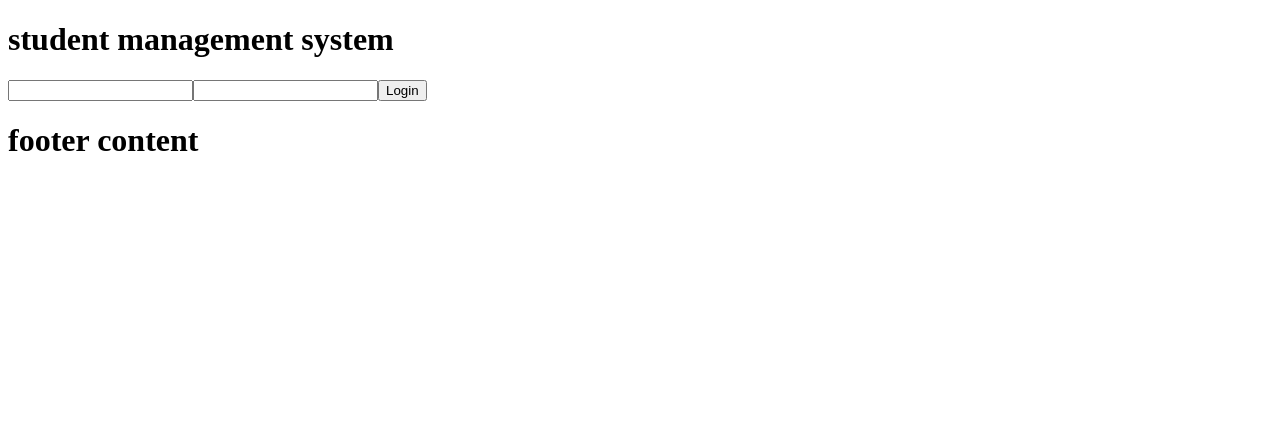
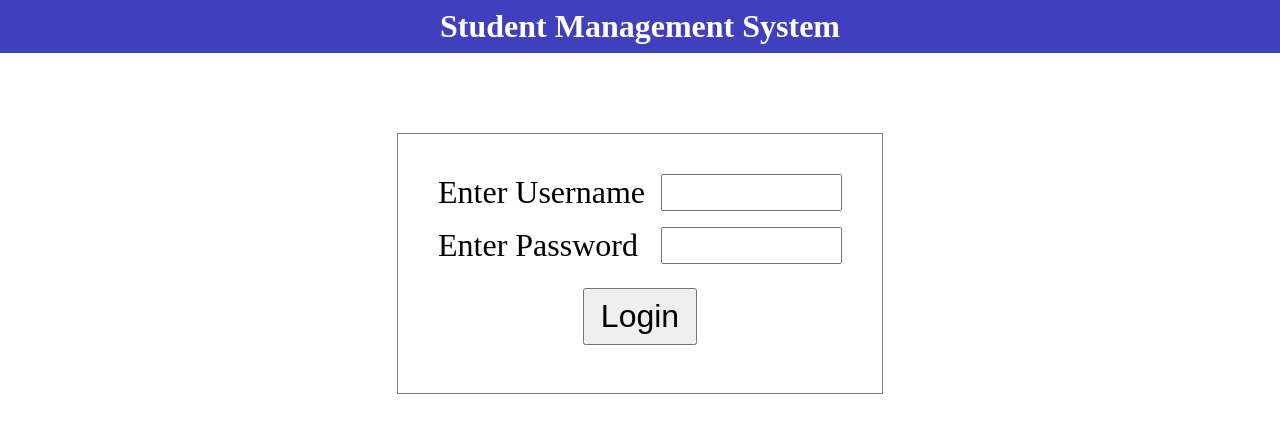
Before and after one commit to prince-thind/SDARS, a React (Create React App) app in the folder frontend/: page / in a window 1280 px wide. Shown: the top 432 px of the page. Built offline with nearby package versions, Linux system fonts and the light colour scheme.

Commit message:
style the login page

```diff
--- a/frontend/src/index.css
+++ b/frontend/src/index.css
@@ -0,0 +1,64 @@
+/*global styles */
+
+* {
+  box-sizing: border-box;
+  margin: 0;
+  padding: 0;
+}
+
+body {
+  text-align: center;
+}
+
+/* layout styles */
+
+.layout {
+  min-height: 100vh;
+  display: flex;
+  flex-direction: column;
+}
+.main {
+  flex: 1;
+}
+
+/* common component styles */
+
+.header {
+  background-color: hsl(240, 50%, 50%);
+  color: white;
+  padding: 0.5rem;
+}
+
+/* page specific styles */
+
+/* login page styles */
+
+.login-form {
+  display: flex;
+  flex-direction: column;
+  border: 1px solid gray;
+  max-width: fit-content;
+  margin: 5rem auto;
+  padding: 2rem;
+  font-size: 2rem;
+  text-align: left;
+}
+
+.login-form > label {
+  display: flex;
+  justify-content: space-between;
+  margin: 0.5rem;
+}
+.login-form input {
+  margin-left: 1rem;
+}
+
+.login-form button{
+    max-width: fit-content;
+    margin: 1rem auto;
+    padding:0.5rem 1rem;
+    font-size: inherit;
+}
+.login-form button:hover{
+    cursor: pointer;
+}
--- a/frontend/src/lib/commonComponents/Footer.js
+++ b/frontend/src/lib/commonComponents/Footer.js
@@ -1,7 +1,8 @@
 export default function Footer(){
-    return <header>
-        <h1>
-            footer content
-        </h1>
-    </header>
+    return null;
+    // return <header>
+    //     <h1>
+    //         footer content
+    //     </h1>
+    // </header>
 }
--- a/frontend/src/lib/commonComponents/Header.js
+++ b/frontend/src/lib/commonComponents/Header.js
@@ -1,7 +1,7 @@
 export default function Header(){
-   return <header>
+   return <header className="header">
         <h1>
-            student management system
+            Student Management System
         </h1>
     </header>
 }
--- a/frontend/src/lib/commonComponents/Layout.js
+++ b/frontend/src/lib/commonComponents/Layout.js
@@ -3,13 +3,12 @@ import Header from './Header';
 import Footer from './Footer';
 
 export default function Layout() {
-    return <div>
+    return <div className="layout">
         <Header />
-        <main>
-        <Outlet />
+        <main className="main">
+            <Outlet />
         </main>
         <Footer />
-
     </div>
 
 }
--- a/frontend/src/pages/login/Login.js
+++ b/frontend/src/pages/login/Login.js
@@ -7,12 +7,16 @@ export default function Login({ username, setUsername, setPrivilege }) {
     const [fieldUsername, setFieldUsername] = useState(null)
     const [fieldPassword, setfieldPassword] = useState(null)
 
-    let navigate = useNavigate();
+    const navigate = useNavigate();
 
 
-    return (<form onSubmit={submitForm}>
-        <input type="text" name="username" onChange={updateUsername} />
-        <input type="password" name="password" onChange={updatePassword} />
+    return (<form className="login-form form" onSubmit={submitForm}>
+        <label> Enter Username
+            <input type="text" name="username" required onChange={updateUsername} />
+        </label>
+        <label> Enter Password
+            <input type="password" name="password" required onChange={updatePassword} />
+        </label>
         <button> Login</button>
     </form>)
 
```
